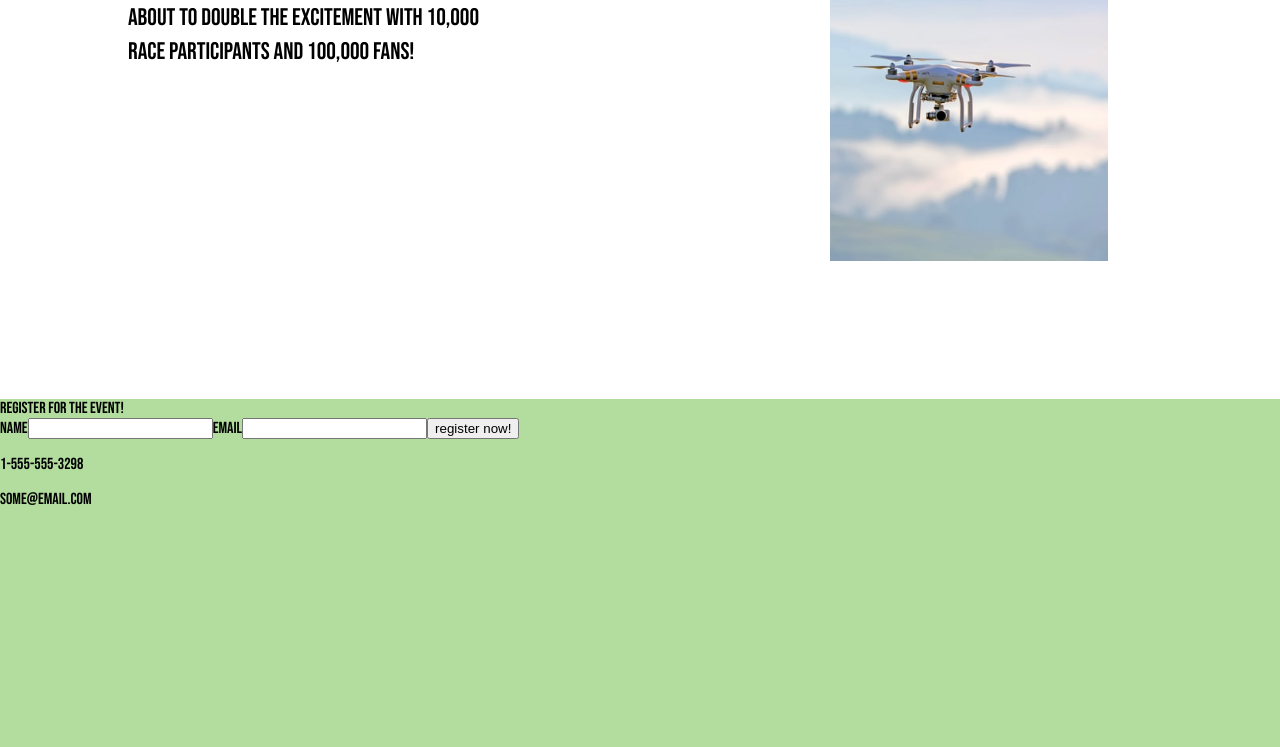
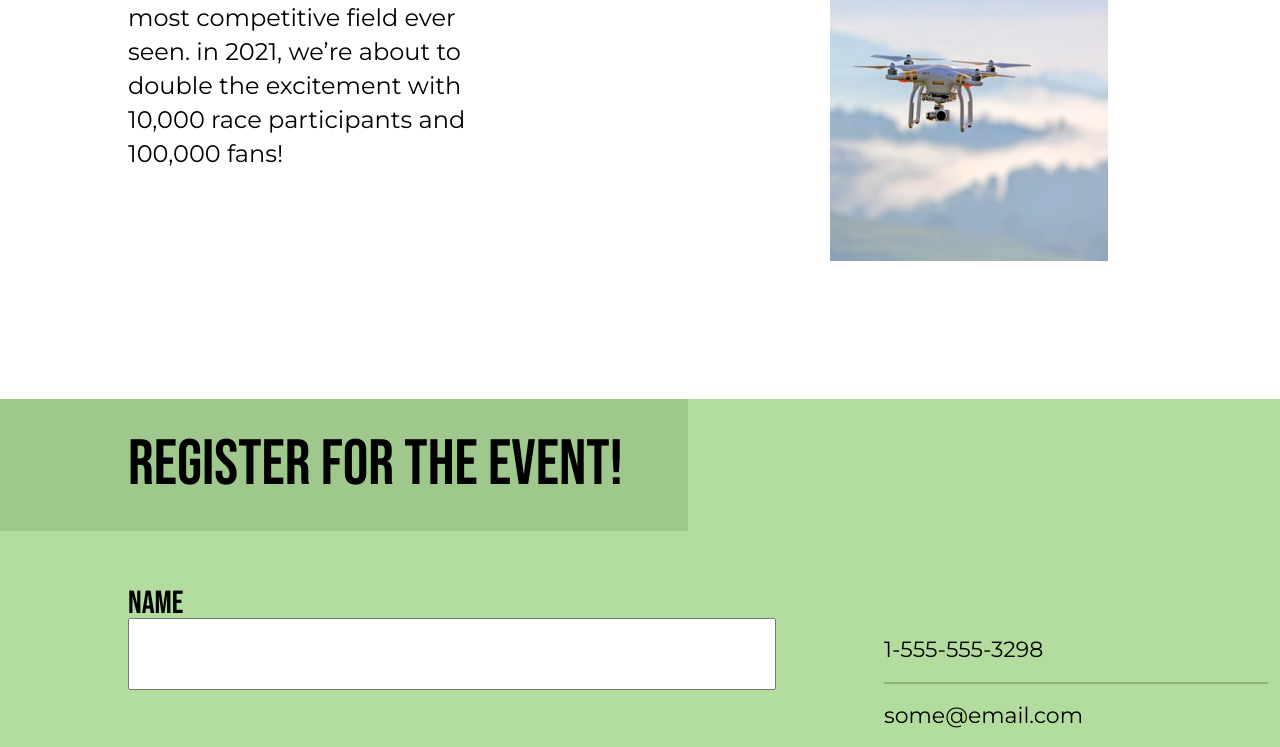
Before and after one commit to meteora277/drone-landing-page, a React (Create React App) app: page / in a window 1280 px wide. Shown: the part 2037-2784 px from the top of the page. Built offline with nearby package versions, Linux system fonts and the light colour scheme.

Commit message:
added contact components and finished styling

```diff
--- a/public/index.html
+++ b/public/index.html
@@ -10,7 +10,7 @@
   <link rel="apple-touch-icon" href="%PUBLIC_URL%/logo192.png" />
   <link rel="preconnect" href="https://fonts.googleapis.com">
   <link rel="preconnect" href="https://fonts.gstatic.com" crossorigin>
-  <link href="https://fonts.googleapis.com/css2?family=Bebas+Neue&display=swap" rel="stylesheet">
+  <link href="https://fonts.googleapis.com/css2?family=Bebas+Neue&family=Montserrat&display=swap" rel="stylesheet">
     <!--
       manifest.json provides metadata used when your web app is installed on a
       user's mobile device or desktop. See https://developers.google.com/web/fundamentals/web-app-manifest/
--- a/src/App.js
+++ b/src/App.js
@@ -13,8 +13,11 @@ const GlobalStyle = createGlobalStyle`
     box-sizing: border-box;
   }
   html{
+    @media(min-width: 1440px){
+    background: black;
     display:flex;
     justify-content:center;
+    }
   }
   body{
     max-width: 1440px;
--- a/src/Contact.js
+++ b/src/Contact.js
@@ -6,28 +6,91 @@ const StyledContact = styled.section`
   width: 100%;
   height: 46rem;
 `;
-const Header = styled.header``;
+
+const Section = styled.section`
+  display: flex;
+`;
+const Header = styled.header`
+  padding-left: 10%;
+  padding-right: 4rem;
+  display: flex;
+  flex-direction: column;
+  justify-content: center;
+  font-size: 64px;
+  white-space: nowrap;
+  line-height: 91.6%;
+  max-width: 43rem;
+  height: 8.3rem;
+  background: rgba(159, 200, 140, 1);
+`;
+
+const StyledForm = styled.form`
+  padding-left: 10%;
+  display: flex;
+  flex-direction: column;
+
+`;
+
+const Input = styled.input`
+  width:40.5rem;
+  height: 4.5rem;
+  font-size: 1.8rem;
+  font-family: Bebas Neue;
+`
+const Button = styled.button`
+  width:40.5rem;
+  font-family: Bebas Neue;
+  background: black;
+  color: white;
+  border:none;
+  height: 5.8rem;
+  margin-top: 3.6rem;
+  font-size: 35px;
+  line-height: 91.6%;
+`
+const Label = styled.label`
+  font-size: 32px;
+  line-height: 91.6%;
+  margin-top:3.6rem;
+`
+const Line = styled.hr`
+  border: 1px solid rgba(0, 0, 0, 0.2);
+  width:24rem;
+`
+const PhoneEmail = styled.div`
+  padding-left: 6.75rem;
+  padding-top: 5.4rem;
+  font-family: Montserrat;
+  font-style: normal;
+  font-weight: normal;
+  font-size: 22px;
+  line-height: 91.6%;
+`
 
 function Contact(props) {
   return (
     <StyledContact>
       <Header>{props.header}</Header>
-      <form>
-        <label htmlFor="nameInput">Name</label>
-        <input id="nameInput" type="text" name="name" />
-        <label htmlFor="emailInput">Email</label>
-        <input
+      <Section>
+        <StyledForm>
+          <Label htmlFor="nameInput">Name</Label>
+          <Input id="nameInput" type="text" name="name" />
+          <Label htmlFor="emailInput">Email</Label>
+          <Input
             id="emailInput"
             pattern=".+@globex\.com"
             type="email"
             name="email"
           />
-        <button>{props.button}</button>
-      </form>
-      <section>
+          <Button>{props.button}</Button>
+        </StyledForm>
+        <PhoneEmail>
           <p>{props.phone}</p>
+          <Line/>
           <p>{props.email}</p>
-      </section>
+          <Line/>
+        </PhoneEmail>
+      </Section>
     </StyledContact>
   );
 }
@@ -36,7 +99,7 @@ Contact.defaultProps = {
   header: "register for the event!",
   button: "register now!",
   phone: "1-555-555-3298",
-  email: "some@email.com",
+  email: "some@email.com"
 };
 
 export default Contact;
--- a/src/Cta.js
+++ b/src/Cta.js
@@ -29,6 +29,7 @@ const CtaHeader = styled.div`
   line-height: 91.6%;
 `;
 const CtaDescription = styled.div`
+  font-family: Montserrat;
   font-size: 24px;
   line-height: 141.6%;
 `;
--- a/src/LastYear.js
+++ b/src/LastYear.js
@@ -4,6 +4,7 @@ import styled from 'styled-components';
 import PictureGrid from './PictureGrid';
 
 const Section = styled.div`
+    background: white;
     height: 52.6rem;
     padding: 8.9rem 10%;
     margin: 0;
@@ -21,12 +22,13 @@ const Header = styled.header`
 
 `
 const P = styled.p`
+    font-family: 'Montserrat', sans-serif;
     width: 24.5rem;
     font-size: 24px;
     line-height: 141.6%;
 `
 const Image = styled.div`
-    transform:translateY(-281px)
+    transform:translateY(-281px);
 `
 
 function LastYear(){
--- a/src/Section.js
+++ b/src/Section.js
@@ -11,33 +11,34 @@ const StyledSection = styled.section`
     grid-template-areas:
     ". left";
     height: 740px;
+    background:white;
 `
 
 const Background = styled.div`
     height: 740px;
     ${props => props.overlay && css`
     position: absolute;
-    grid-area:left;
     top:0;
     bottom:0;
     left: 0;
     right:0;
+    grid-area:left;
     background-color: rgba(48, 56, 83, 0.8);
     `}
     ${props => props.image && css`
-    grid-area: left;
     background-image: url(${stadium});
     background-size:cover;
+    grid-area: left;
 
     `}
 `
 const Content = styled.p`
 
-    grid-area:left;
     position:relative;
-    margin: 0 11.75rem;
     z-index: 10;
     height:100%;
+    margin: 0 11.75rem;
+    grid-area:left;
     display:flex;
     flex-direction:column;
     justify-content:center;
```
Lines whose indentation alone changed are shown as unchanged.
